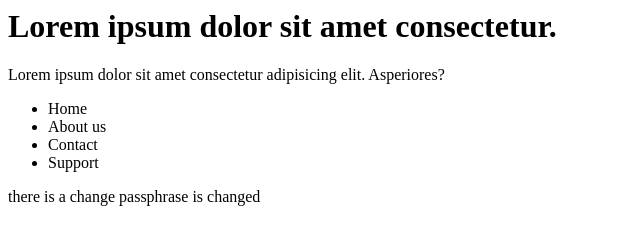
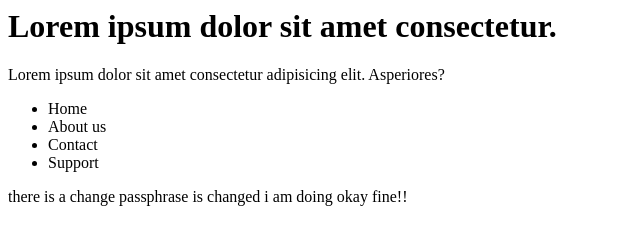
Before and after one commit to pralabs/learning-git, a plain HTML site: page index.html in a window 1280 px wide. Shown: the whole page, without its empty margins (0-640 px from the left). Drawn offline with Linux system fonts and the light colour scheme.

Commit message:
updated index

```diff
--- a/index.html
+++ b/index.html
@@ -15,5 +15,10 @@
     </ul>
     <p1>there is a change</p1>
     <p1>passphrase is changed</p1>
+    <p3>i</p3>
+    <p3>am</p3>
+    <p3>doing</p3>
+    <p3>okay</p3>
+    <p3>fine!!</p3>
 </body>
 </html>
```
